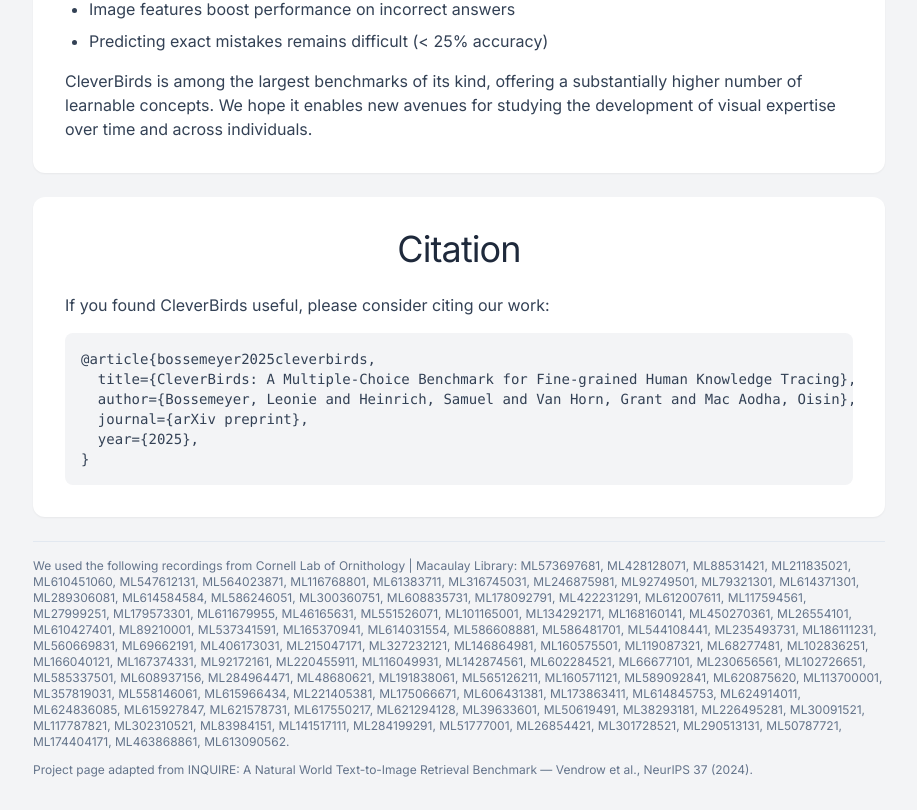
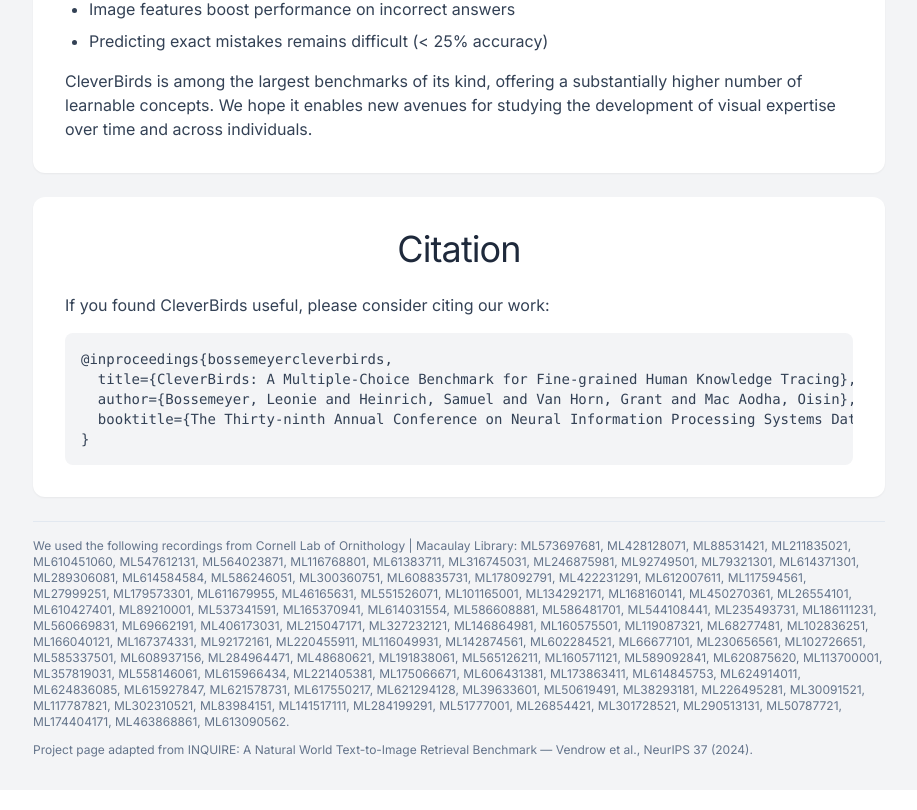
Before and after one commit to cleverbirds-benchmark/cleverbirds-benchmark.github.io, a Next.js app: page / in a window 1280 px wide. Shown: the part 4851-5661 px from the top of the page, without its empty margins (181-1098 px from the left). Built offline with nearby package versions, Linux system fonts and the light colour scheme.

Commit message:
adjust citation

```diff
--- a/app/page.js
+++ b/app/page.js
@@ -317,15 +317,13 @@
             </div>
 
             <pre className="mt-4 bg-gray-100 p-3 sm:p-4 rounded-lg text-xs sm:text-sm overflow-x-auto">
-              @article{"{"}bossemeyer2025cleverbirds,
+              @inproceedings{"{"}bossemeyercleverbirds,
               <br />
               &nbsp;&nbsp;title={"{"}CleverBirds: A Multiple-Choice Benchmark for Fine-grained Human Knowledge Tracing{"}"},
               <br />
               &nbsp;&nbsp;author={"{"}Bossemeyer, Leonie and Heinrich, Samuel and Van Horn, Grant and Mac Aodha, Oisin{"}"},
               <br />
-              &nbsp;&nbsp;journal={"{"}arXiv preprint{"}"},
-              <br />
-              &nbsp;&nbsp;year={"{"}2025{"}"},
+              &nbsp;&nbsp;booktitle={"{"}The Thirty-ninth Annual Conference on Neural Information Processing Systems Datasets and Benchmarks Track{"}"}
               <br />
               {"}"}
             </pre>
```
